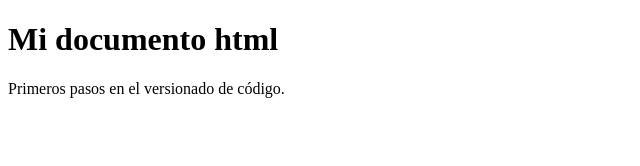
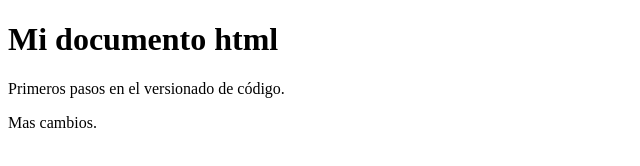
Before and after one commit to montoyaronald/proyecto2-montoyaronald, a plain HTML site: page index.html in a window 1280 px wide. Shown: the whole page, without its empty margins (0-640 px from the left). Drawn offline with Linux system fonts and the light colour scheme.

Commit message:
Agregando mas codigo

```diff
--- a/index.html
+++ b/index.html
@@ -8,5 +8,6 @@
 <body>
     <h1>Mi documento html</h1>
     <p>Primeros pasos en el versionado de código.</p>
+    <p>Mas cambios.</p>
 </body>
 </html>
```
